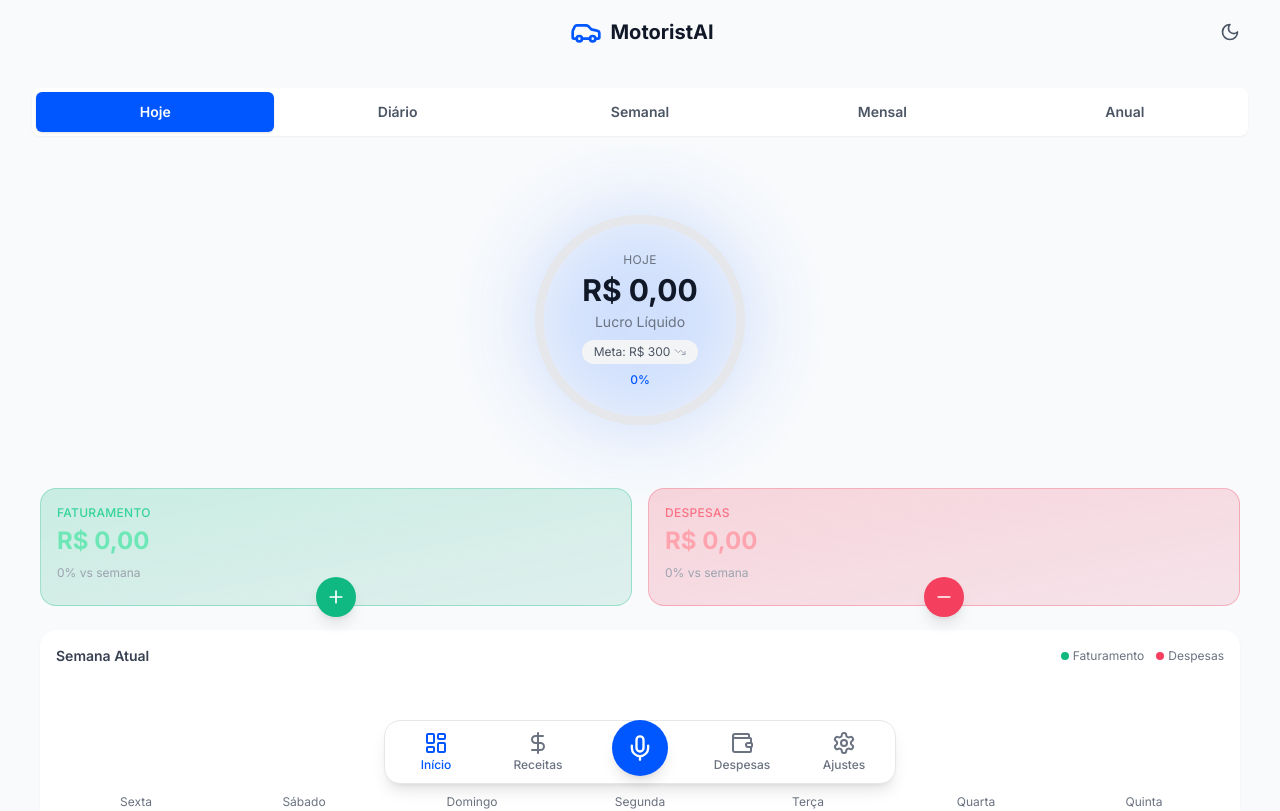
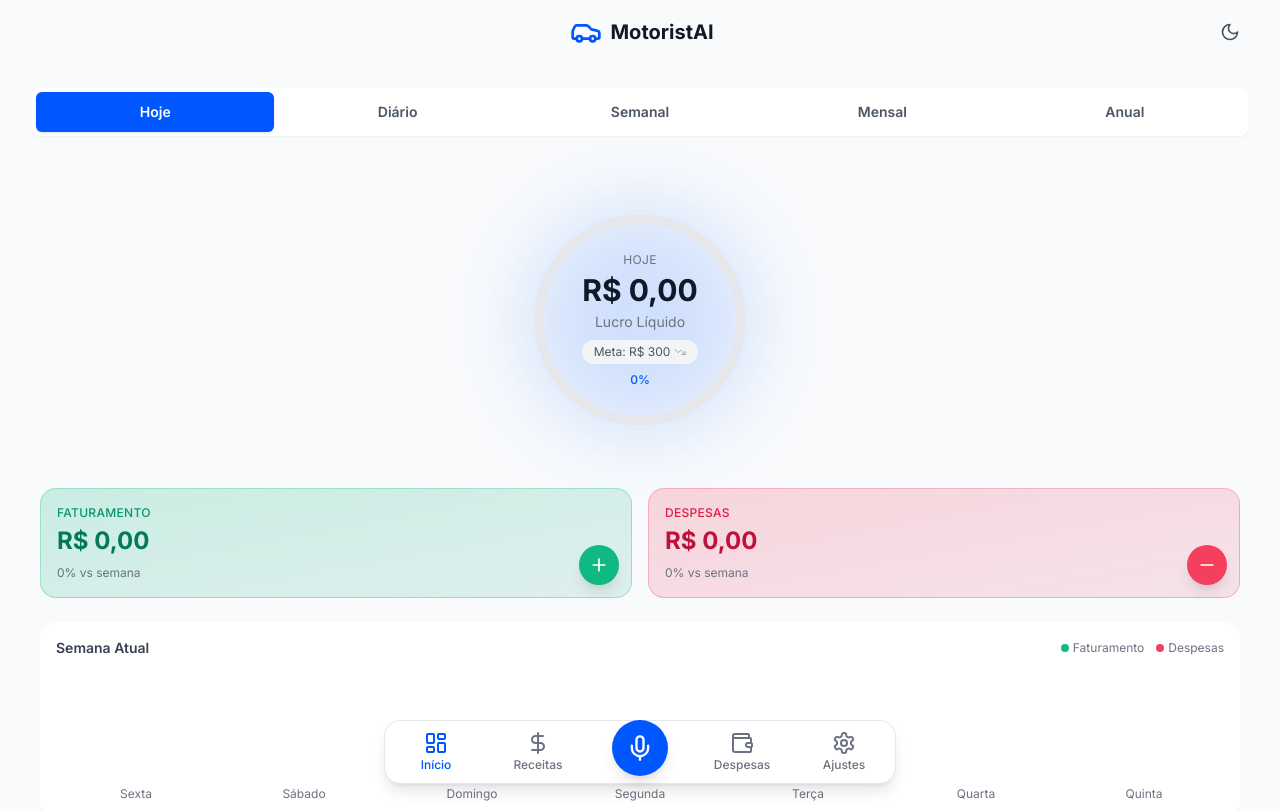
Before and after one commit to EuAleCorrea/MotoristAI, a React (Vite) app: page / in a window 1280 px wide. Shown: the top 811 px of the page. Built offline with nearby package versions, Linux system fonts and the light colour scheme; no server answers; the database is empty.

Commit message:
style: Move quick action buttons to bottom-right of summary cards

```diff
--- a/src/components/dashboard/SummaryCard.tsx
+++ b/src/components/dashboard/SummaryCard.tsx
@@ -21,23 +21,23 @@ const SummaryCard: React.FC<SummaryCardProps> = ({
     const hasDecrease = percentChange !== undefined && percentChange < 0;
 
     return (
-        <div className={`relative flex-1 rounded-2xl p-4 pb-6 ${isRevenue
+        <div className={`relative flex-1 rounded-2xl p-4 ${isRevenue
             ? 'bg-gradient-to-br from-emerald-500/20 to-emerald-600/10 border border-emerald-500/30'
             : 'bg-gradient-to-br from-rose-500/20 to-rose-600/10 border border-rose-500/30'
             }`}>
             <div className="flex flex-col">
-                <span className={`text-xs font-medium uppercase tracking-wide ${isRevenue ? 'text-emerald-400' : 'text-rose-400'
+                <span className={`text-xs font-medium uppercase tracking-wide ${isRevenue ? 'text-emerald-600 dark:text-emerald-400' : 'text-rose-600 dark:text-rose-400'
                     }`}>
                     {title}
                 </span>
 
-                <span className={`text-2xl font-bold mt-1 ${isRevenue ? 'text-emerald-300' : 'text-rose-300'
+                <span className={`text-2xl font-bold mt-1 ${isRevenue ? 'text-emerald-700 dark:text-emerald-300' : 'text-rose-700 dark:text-rose-300'
                     }`}>
                     R$ {value.toLocaleString('pt-BR', { minimumFractionDigits: 2, maximumFractionDigits: 2 })}
                 </span>
 
                 {percentChange !== undefined && (
-                    <div className={`flex items-center gap-1 mt-2 text-xs ${hasIncrease ? 'text-emerald-400' : hasDecrease ? 'text-rose-400' : 'text-gray-400'
+                    <div className={`flex items-center gap-1 mt-2 text-xs ${hasIncrease ? 'text-emerald-600 dark:text-emerald-400' : hasDecrease ? 'text-rose-600 dark:text-rose-400' : 'text-gray-500 dark:text-gray-400'
                         }`}>
                         {hasIncrease ? (
                             <TrendingUp className="w-3 h-3" />
@@ -51,11 +51,11 @@ const SummaryCard: React.FC<SummaryCardProps> = ({
                 )}
             </div>
 
-            {/* Quick action button */}
+            {/* Quick action button - positioned at bottom-right */}
             {onQuickAdd && (
                 <button
                     onClick={onQuickAdd}
-                    className={`absolute -bottom-3 left-1/2 -translate-x-1/2 w-10 h-10 rounded-full flex items-center justify-center shadow-lg transition-transform hover:scale-110 ${isRevenue
+                    className={`absolute bottom-3 right-3 w-10 h-10 rounded-full flex items-center justify-center shadow-lg transition-transform hover:scale-110 ${isRevenue
                         ? 'bg-emerald-500 hover:bg-emerald-600 text-white'
                         : 'bg-rose-500 hover:bg-rose-600 text-white'
                         }`}
```
